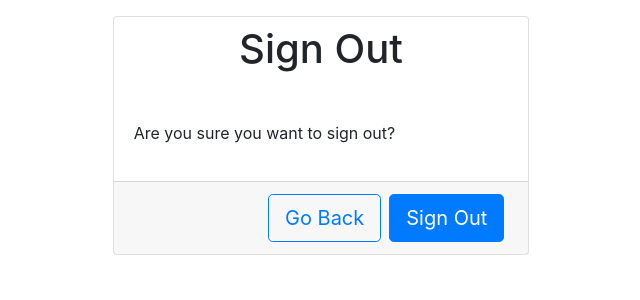
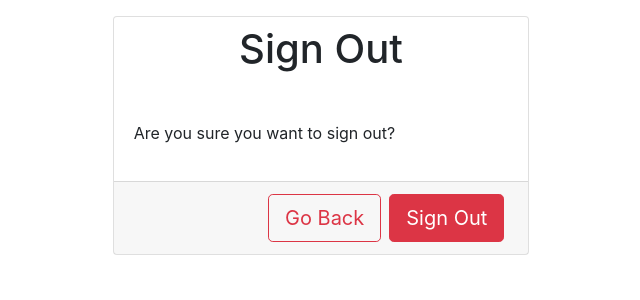
Before and after one commit to arviesan24/work-order, a Django app: page /user-accounts/logout/ in a window 1280 px wide. Shown: the part 56-356 px from the top of the page, without its empty margins (319-959 px from the left). Run offline with Django 3.2, Linux system fonts and the light colour scheme; the visitor is signed in with stand-in values (Sample User, id 1); some libraries are stand-ins or nearby versions.

Commit message:
Change logout button color to red

```diff
--- a/accounts/templates/accounts/logout.html
+++ b/accounts/templates/accounts/logout.html
@@ -13,6 +13,6 @@
 {% endblock form %}
 
 {% block card-footer %}
-<input class="btn btn-primary btn-lg float-right mx-1" form="logout-form" type="submit" value="Sign Out" />
-<a href="{% url 'home' %}" class="btn btn-outline-primary btn-lg float-right mx-1">Go Back</a>
+<input class="btn btn-danger btn-lg float-right mx-1" form="logout-form" type="submit" value="Sign Out" />
+<a href="{% url 'home' %}" class="btn btn-outline-danger btn-lg float-right mx-1">Go Back</a>
 {% endblock card-footer %}
```
